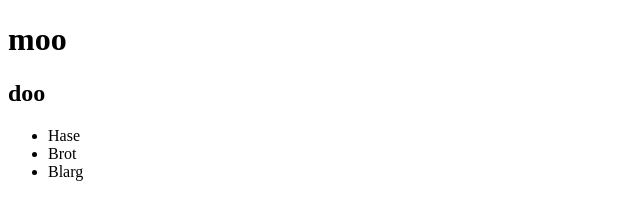
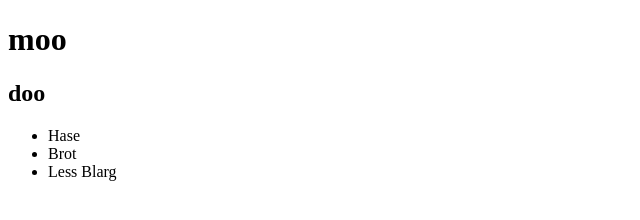
Before and after one commit to thomas-thackery/foo, a plain HTML site: page index.html in a window 1280 px wide. Shown: the full height of the page, 0-640 px from the left. Drawn offline with Linux system fonts and the light colour scheme.

Commit message:
Less Blarg

```diff
--- a/index.html
+++ b/index.html
@@ -13,7 +13,7 @@
         <ul>
             <li>Hase</li>
             <li>Brot</li>
-            <li>Blarg</li>
+            <li>Less Blarg</li>
         </ul>
     </div>
 </body>
```
